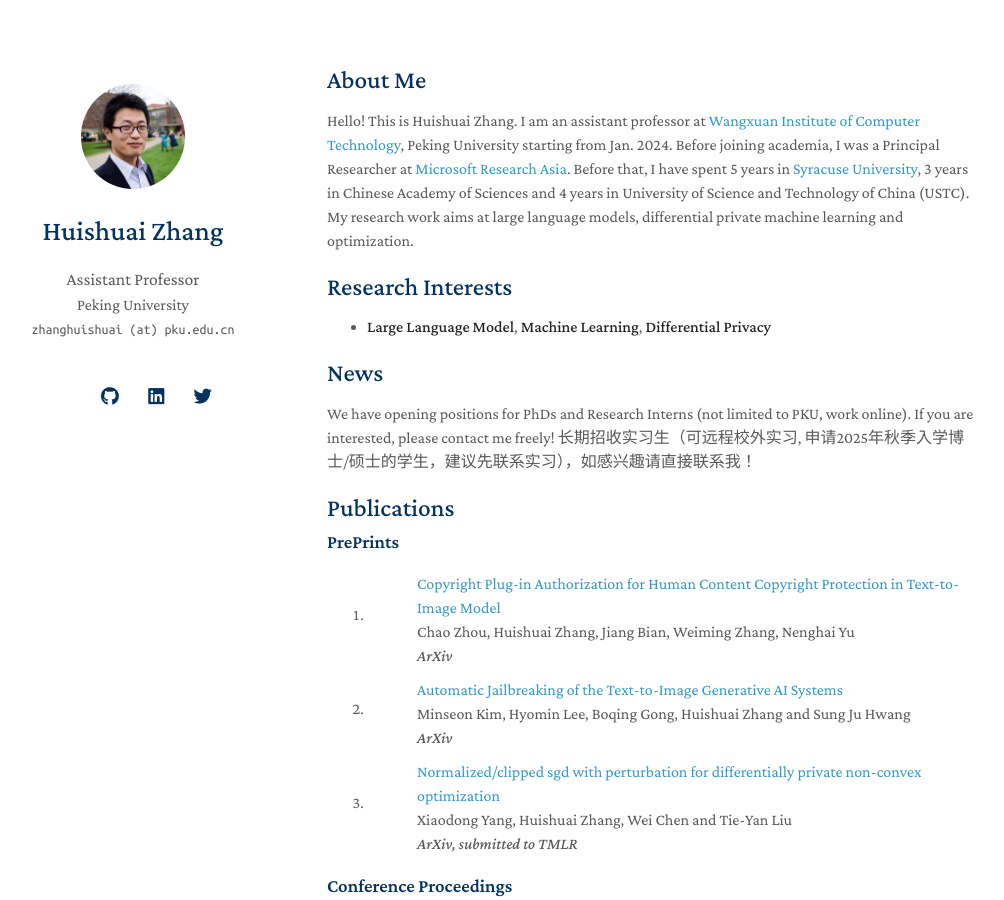
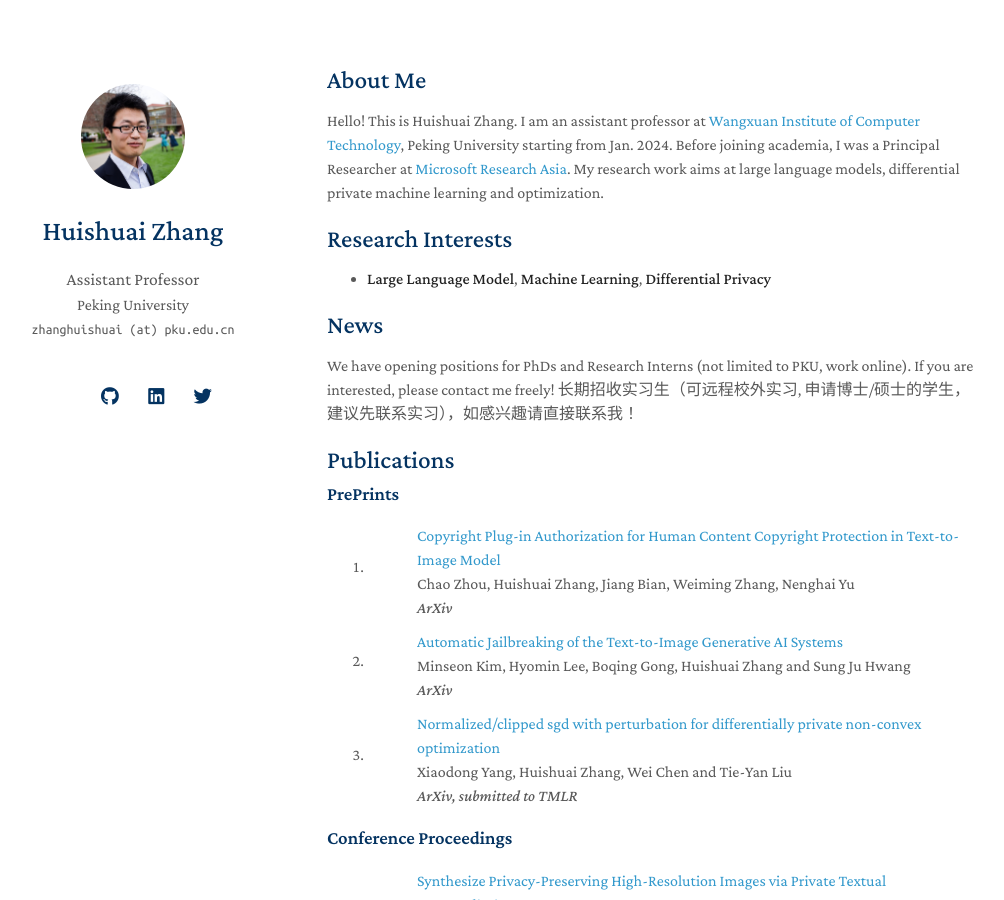
Before and after one commit to huishuai-git/huishuai-git.github.io, a Jekyll site: the page built from index.md, in a window 1280 px wide and 900 px high. Shown: the whole window, without its empty margins (143-1147 px from the left). Built offline with Jekyll 4.4.1, drawn with Linux system fonts in a browser that asks for light colours; nearby versions of some CDN libraries; a style sheet for code colours, icons or effects is not loaded; our own code applies the rules of GitHub Pages for plain Markdown files.

Commit message:
Update index.md

```diff
--- a/index.md
+++ b/index.md
@@ -5,7 +5,7 @@ layout: homepage
 ## About Me
 
 
-Hello! This is Huishuai Zhang. I am an assistant professor at [Wangxuan Institute of Computer Technology](https://www.icst.pku.edu.cn), Peking University starting from Jan. 2024. Before joining academia, I was a Principal Researcher at [Microsoft Research Asia](https://www.microsoft.com/en-us/research/lab/microsoft-research-asia/). Before that, I have spent 5 years in [Syracuse University](https://www.syracuse.edu), 3 years in Chinese Academy of Sciences and 4 years in University of Science and Technology of China (USTC). My research work aims at large language models, differential private machine learning and optimization.
+Hello! This is Huishuai Zhang. I am an assistant professor at [Wangxuan Institute of Computer Technology](https://www.icst.pku.edu.cn), Peking University starting from Jan. 2024. Before joining academia, I was a Principal Researcher at [Microsoft Research Asia](https://www.microsoft.com/en-us/research/lab/microsoft-research-asia/). My research work aims at large language models, differential private machine learning and optimization.
 
 
 
@@ -16,7 +16,7 @@ Hello! This is Huishuai Zhang. I am an assistant professor at [Wangxuan Institut
 ## News
 
 We have opening positions for PhDs and Research Interns (not limited to PKU, work online). If you are interested, please contact me freely!
-长期招收实习生（可远程校外实习, 申请2025年秋季入学博士/硕士的学生，建议先联系实习），如感兴趣请直接联系我！
+长期招收实习生（可远程校外实习, 申请博士/硕士的学生，建议先联系实习），如感兴趣请直接联系我！
 
 
 {% include_relative _includes/publications.md %}
```
